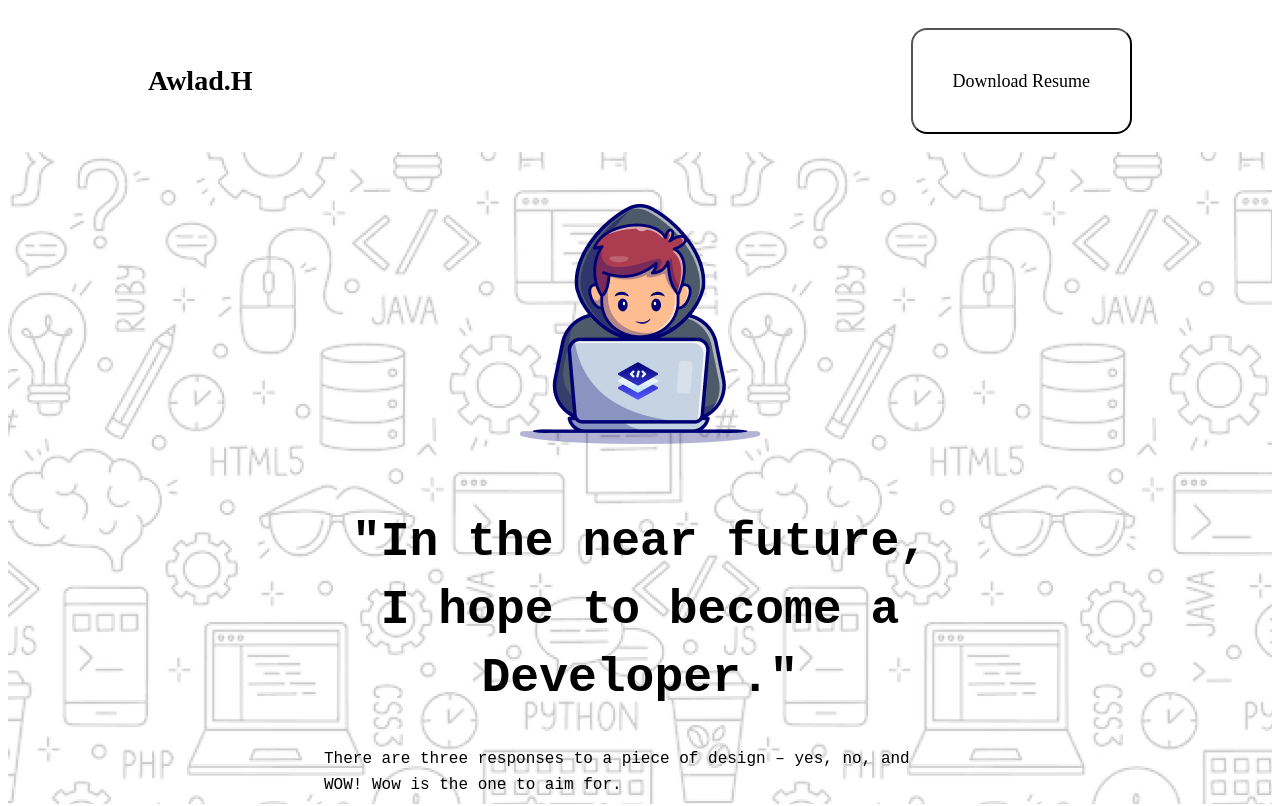
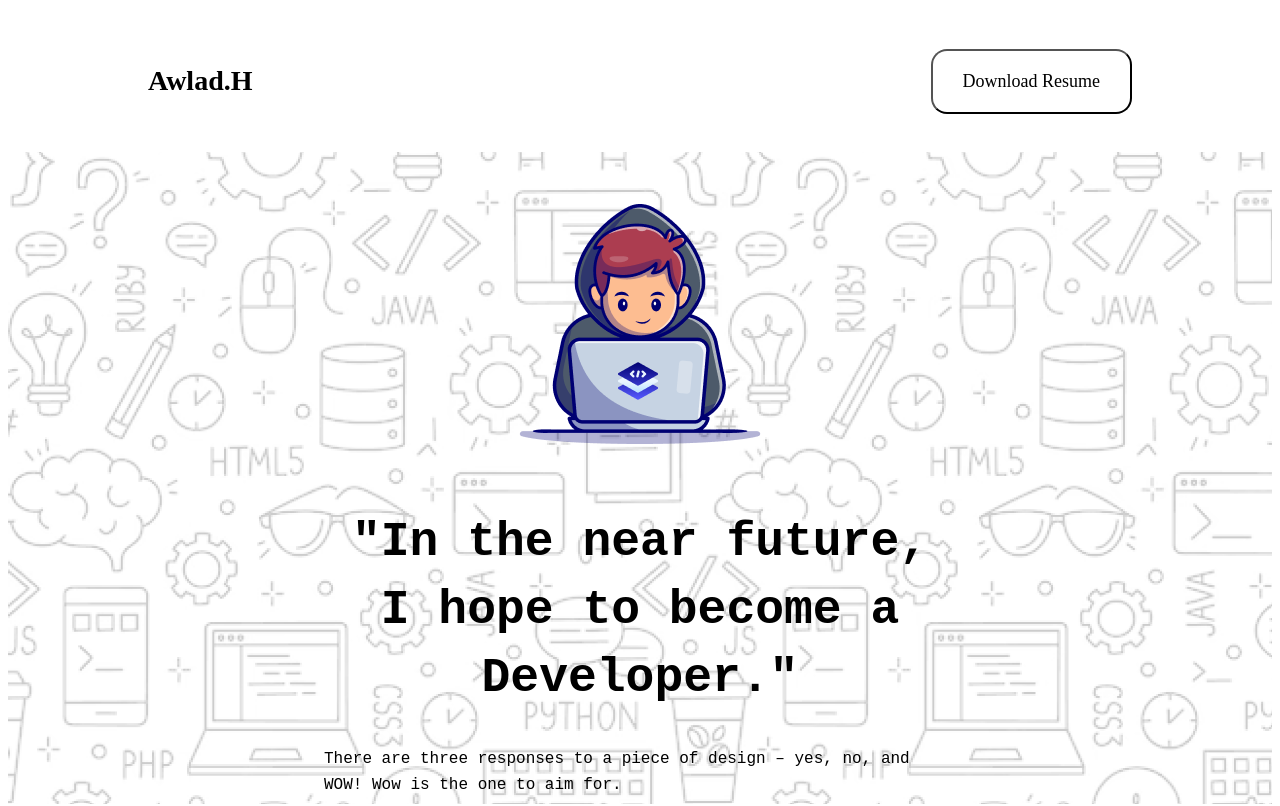
Before and after one commit to Yead191/assignment-1, a plain HTML site: page index.html in a window 1280 px wide. Shown: the top 806 px of the page. Drawn offline with Linux system fonts and the light colour scheme; a web font is replaced by a local one.

Commit message:
btn modified

```diff
--- a/styles/style.css
+++ b/styles/style.css
@@ -10,6 +10,7 @@ nav{
     display: flex;
     justify-content: space-between;
     margin: 28px 140px 18px 140px;
+    align-items: center;
 
 }
 
@@ -22,7 +23,8 @@ nav{
     border-radius: 16px;
     font-family: "Azeret Mono";
     background-color: white;
-    padding: 0px 40px;
+    padding: 20px 30px;
+    max-height: 65px;
     cursor: pointer;
     font-size: 18px;
     font-weight: 600px;
@@ -75,6 +77,7 @@ main{
     border-radius: 9px;
     margin-bottom: 25px;
     font-family: "Azeret Mono";
+    cursor: pointer;
 }
 
 
@@ -123,6 +126,7 @@ main{
    padding: 12px 20px;
    background-color: white;
    font-family: "Azeret Mono";
+   cursor: pointer;
 }
 
 .item-2{
```
